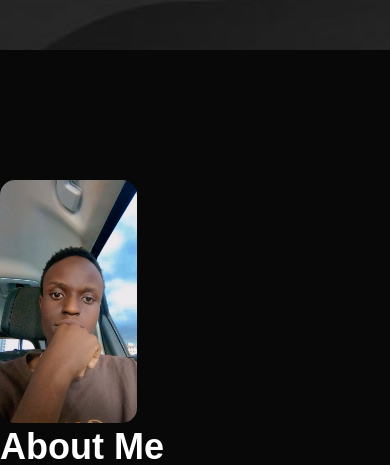
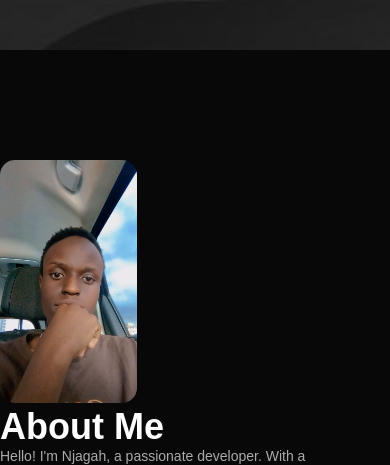
Before and after one commit to Ian-Ndungu/Njagah-portfolio, a plain HTML site: page index.html in a window 390 px wide. Shown: the part 372-837 px from the top of the page. Drawn offline with Linux system fonts and the light colour scheme; some packages are replaced by stand-ins of ours; a script that the page names is missing.

Commit message:
corrected the spacing in mobile view

```diff
--- a/style.css
+++ b/style.css
@@ -397,7 +397,7 @@ form .btn2 {
     .about-col-1 img {
         width: 100%;
         border-radius: 15px;
-        margin-top: 50px; /* Add margin-top to move the image down */
+        margin-top: 30px; /* Add margin-top to move the image down */
     }
 
     .layer {
```
